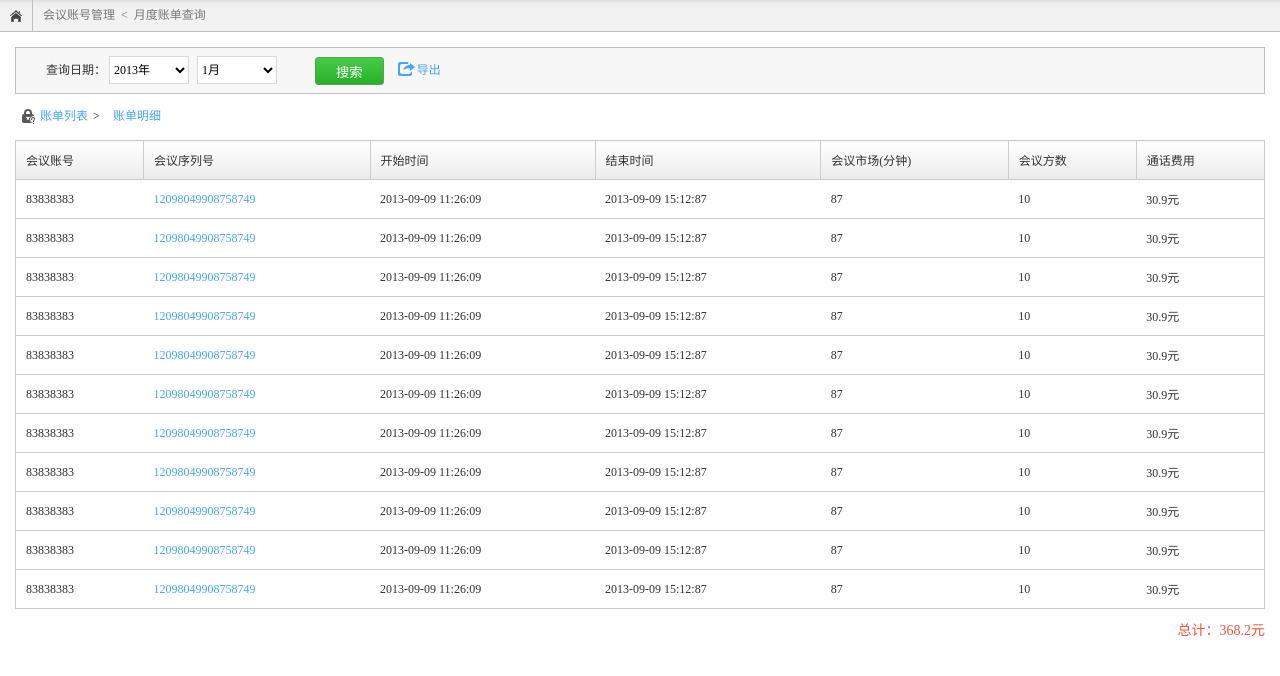
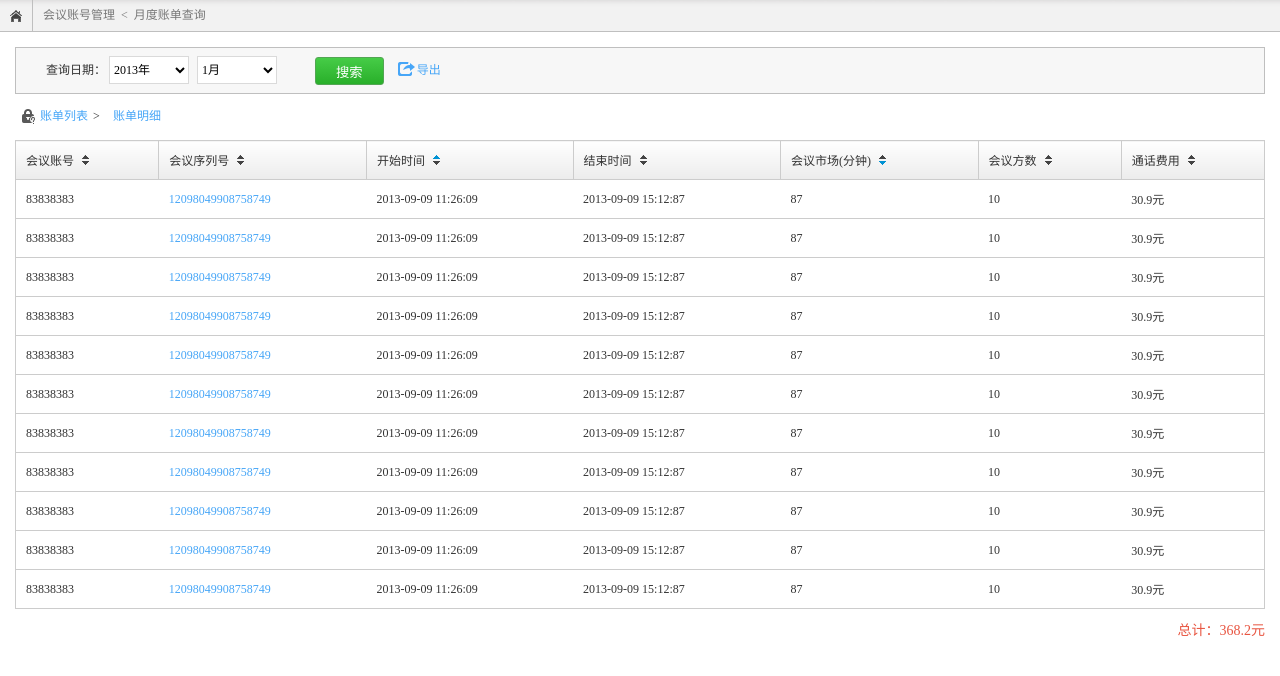
Before and after one commit to whosesmile/conf, a website: page src/works/frames/check.details.html in a window 1280 px wide. Drawn offline with Linux system fonts and the light colour scheme; files that its build step writes are made by us from their sources; files whose address does not match are found by name.

Commit message:
add sort table style

```diff
--- a/src/css/base.css
+++ b/src/css/base.css
@@ -124,6 +124,10 @@ dd.active .icon-myservice { background-position: -118px  -468px; }
 .common-table td.first-child { *border-left: 1px solid #CCCCCC; }
 .common-table td.last-child { *border-right: 1px solid #CCCCCC; }
 .common-table th { font-weight: normal; color: #333333; background: #f4f4f4; background: -moz-linear-gradient(top, #FFFFFF, #ECECEC); background: -webkit-linear-gradient(top, #FFFFFF, #ECECEC); background: linear-gradient(top, #FFFFFF, #ECECEC); border: 1px solid #CCCCCC; }
+.common-table th.sort { cursor: pointer; }
+.common-table th.sort span { display: inline-block; padding-right: 15px; background: transparent url(/assets/images/manager/sort.png) right -37px no-repeat; }
+.common-table th.sort.up span { background-position: right 4px; }
+.common-table th.sort.down span { background-position: right -15px; }
 /* pagebar */
 .pagebar { padding: 0; margin: 0 auto; }
 .pagebar .count { float: left; line-height: 24px; }
--- a/src/works/frames/check.details.html
+++ b/src/works/frames/check.details.html
@@ -48,13 +48,13 @@
       <table class="common-table">
         <tbody>
           <tr>
-            <th>会议账号</th>
-            <th>会议序列号</th>
-            <th>开始时间</th>
-            <th>结束时间</th>
-            <th>会议市场(分钟)</th>
-            <th>会议方数</th>
-            <th class="text-right">通话费用</th>
+            <th class="sort"><span>会议账号</span></th>
+            <th class="sort"><span>会议序列号</span></th>
+            <th class="sort up"><span>开始时间</span></th>
+            <th class="sort"><span>结束时间</span></th>
+            <th class="sort down"><span>会议市场(分钟)</span></th>
+            <th class="sort"><span>会议方数</span></th>
+            <th class="sort text-right"><span>通话费用</span></th>
           </tr>
           <tr>
             <td>83838383</td>
```
Also changed, not shown: src/works/frames/check.html (+3 -3 lines), src/works/frames/meeting.details.html (+6 -6 lines), src/images/manager/sort.png (added).
